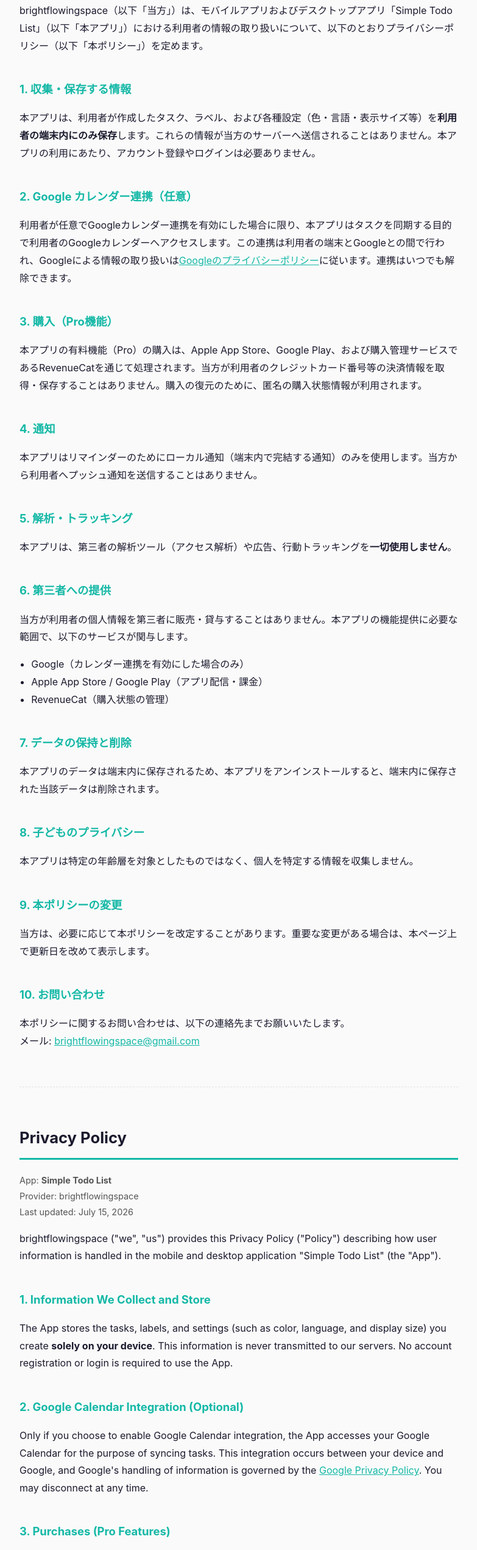
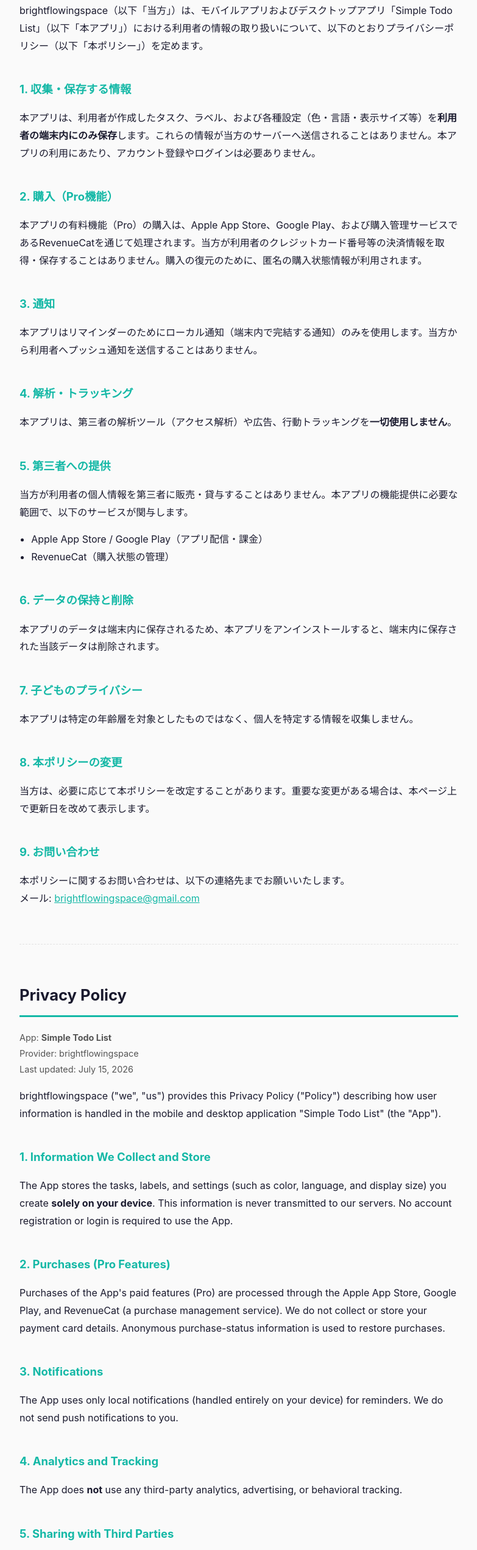
Before and after one commit to brightflowingspace/simple-todo-list-privacy, a plain HTML site: page index.html in a window 1280 px wide. Shown: the part 232-2774 px from the top of the page at 61% size, without its empty margins (248-1031 px from the left). Drawn offline with Linux system fonts and the light colour scheme.

Commit message:
Remove Google Calendar section (feature not implemented)

```diff
--- a/index.html
+++ b/index.html
@@ -40,36 +40,32 @@
   <h2>1. 収集・保存する情報</h2>
   <p>本アプリは、利用者が作成したタスク、ラベル、および各種設定（色・言語・表示サイズ等）を<strong>利用者の端末内にのみ保存</strong>します。これらの情報が当方のサーバーへ送信されることはありません。本アプリの利用にあたり、アカウント登録やログインは必要ありません。</p>
 
-  <h2>2. Google カレンダー連携（任意）</h2>
-  <p>利用者が任意でGoogleカレンダー連携を有効にした場合に限り、本アプリはタスクを同期する目的で利用者のGoogleカレンダーへアクセスします。この連携は利用者の端末とGoogleとの間で行われ、Googleによる情報の取り扱いは<a href="https://policies.google.com/privacy" target="_blank" rel="noopener">Googleのプライバシーポリシー</a>に従います。連携はいつでも解除できます。</p>
-
-  <h2>3. 購入（Pro機能）</h2>
+  <h2>2. 購入（Pro機能）</h2>
   <p>本アプリの有料機能（Pro）の購入は、Apple App Store、Google Play、および購入管理サービスであるRevenueCatを通じて処理されます。当方が利用者のクレジットカード番号等の決済情報を取得・保存することはありません。購入の復元のために、匿名の購入状態情報が利用されます。</p>
 
-  <h2>4. 通知</h2>
+  <h2>3. 通知</h2>
   <p>本アプリはリマインダーのためにローカル通知（端末内で完結する通知）のみを使用します。当方から利用者へプッシュ通知を送信することはありません。</p>
 
-  <h2>5. 解析・トラッキング</h2>
+  <h2>4. 解析・トラッキング</h2>
   <p>本アプリは、第三者の解析ツール（アクセス解析）や広告、行動トラッキングを<strong>一切使用しません</strong>。</p>
 
-  <h2>6. 第三者への提供</h2>
+  <h2>5. 第三者への提供</h2>
   <p>当方が利用者の個人情報を第三者に販売・貸与することはありません。本アプリの機能提供に必要な範囲で、以下のサービスが関与します。</p>
   <ul>
-    <li>Google（カレンダー連携を有効にした場合のみ）</li>
     <li>Apple App Store / Google Play（アプリ配信・課金）</li>
     <li>RevenueCat（購入状態の管理）</li>
   </ul>
 
-  <h2>7. データの保持と削除</h2>
+  <h2>6. データの保持と削除</h2>
   <p>本アプリのデータは端末内に保存されるため、本アプリをアンインストールすると、端末内に保存された当該データは削除されます。</p>
 
-  <h2>8. 子どものプライバシー</h2>
+  <h2>7. 子どものプライバシー</h2>
   <p>本アプリは特定の年齢層を対象としたものではなく、個人を特定する情報を収集しません。</p>
 
-  <h2>9. 本ポリシーの変更</h2>
+  <h2>8. 本ポリシーの変更</h2>
   <p>当方は、必要に応じて本ポリシーを改定することがあります。重要な変更がある場合は、本ページ上で更新日を改めて表示します。</p>
 
-  <h2>10. お問い合わせ</h2>
+  <h2>9. お問い合わせ</h2>
   <p>本ポリシーに関するお問い合わせは、以下の連絡先までお願いいたします。<br />
   メール: <a href="mailto:brightflowingspace@gmail.com">brightflowingspace@gmail.com</a></p>
 </section>
@@ -90,36 +86,32 @@
   <h2>1. Information We Collect and Store</h2>
   <p>The App stores the tasks, labels, and settings (such as color, language, and display size) you create <strong>solely on your device</strong>. This information is never transmitted to our servers. No account registration or login is required to use the App.</p>
 
-  <h2>2. Google Calendar Integration (Optional)</h2>
-  <p>Only if you choose to enable Google Calendar integration, the App accesses your Google Calendar for the purpose of syncing tasks. This integration occurs between your device and Google, and Google's handling of information is governed by the <a href="https://policies.google.com/privacy" target="_blank" rel="noopener">Google Privacy Policy</a>. You may disconnect at any time.</p>
-
-  <h2>3. Purchases (Pro Features)</h2>
+  <h2>2. Purchases (Pro Features)</h2>
   <p>Purchases of the App's paid features (Pro) are processed through the Apple App Store, Google Play, and RevenueCat (a purchase management service). We do not collect or store your payment card details. Anonymous purchase-status information is used to restore purchases.</p>
 
-  <h2>4. Notifications</h2>
+  <h2>3. Notifications</h2>
   <p>The App uses only local notifications (handled entirely on your device) for reminders. We do not send push notifications to you.</p>
 
-  <h2>5. Analytics and Tracking</h2>
+  <h2>4. Analytics and Tracking</h2>
   <p>The App does <strong>not</strong> use any third-party analytics, advertising, or behavioral tracking.</p>
 
-  <h2>6. Sharing with Third Parties</h2>
+  <h2>5. Sharing with Third Parties</h2>
   <p>We do not sell or rent your personal information to third parties. The following services are involved only to the extent necessary to provide the App's functionality:</p>
   <ul>
-    <li>Google (only if calendar integration is enabled)</li>
     <li>Apple App Store / Google Play (app distribution and billing)</li>
     <li>RevenueCat (purchase-status management)</li>
   </ul>
 
-  <h2>7. Data Retention and Deletion</h2>
+  <h2>6. Data Retention and Deletion</h2>
   <p>Because the App's data is stored on your device, uninstalling the App deletes the data stored locally on that device.</p>
 
-  <h2>8. Children's Privacy</h2>
+  <h2>7. Children's Privacy</h2>
   <p>The App is not directed at any specific age group and does not collect personally identifiable information.</p>
 
-  <h2>9. Changes to This Policy</h2>
+  <h2>8. Changes to This Policy</h2>
   <p>We may revise this Policy as needed. If there are significant changes, we will update the date shown on this page.</p>
 
-  <h2>10. Contact</h2>
+  <h2>9. Contact</h2>
   <p>For questions about this Policy, please contact us at:<br />
   Email: <a href="mailto:brightflowingspace@gmail.com">brightflowingspace@gmail.com</a></p>
 </section>
```
